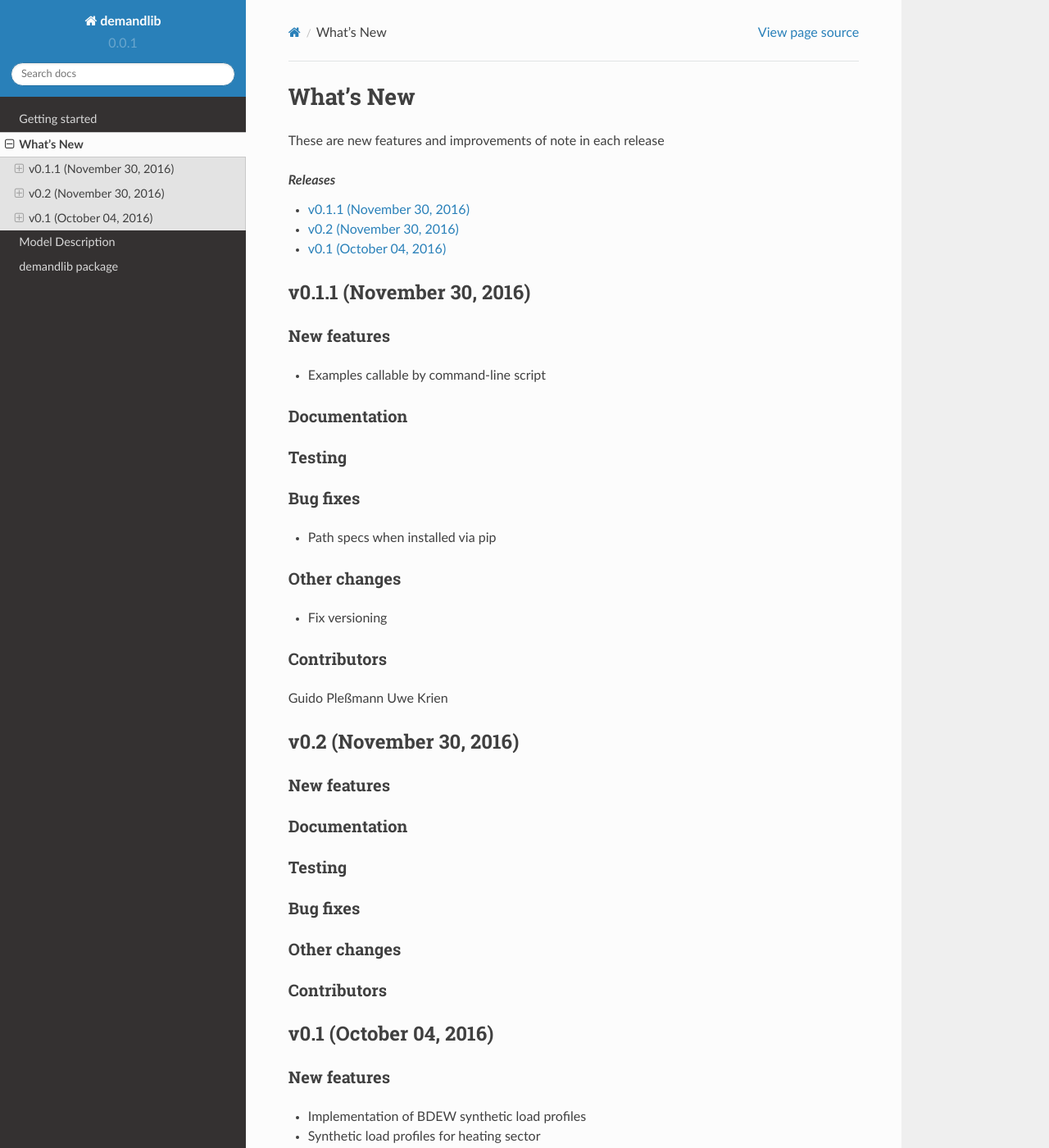
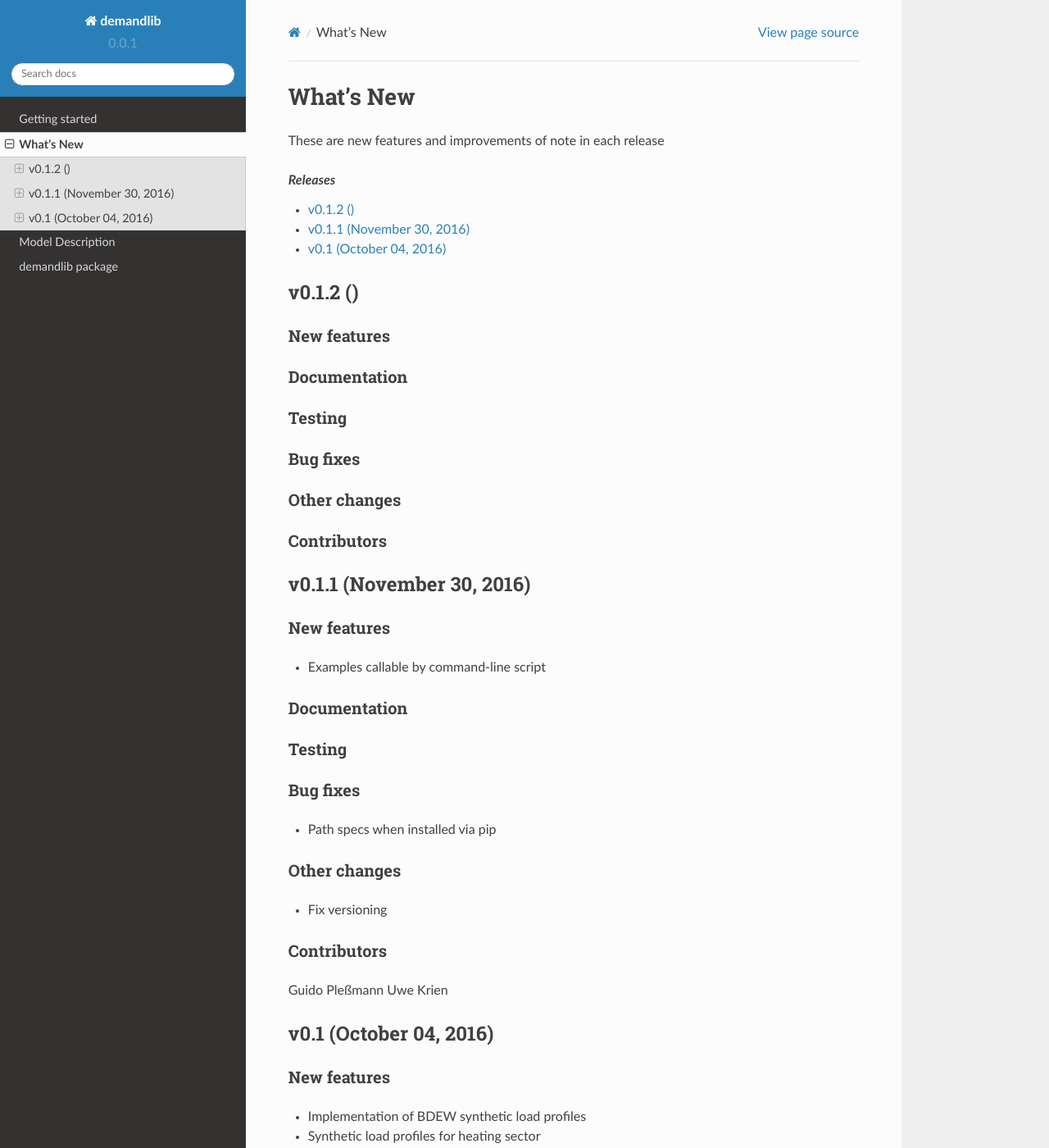
Before and after one commit to oemof/demandlib, a Sphinx documentation site: the page built from doc/whats_new.rst, in a window 1280 px wide and 1400 px high. Shown: the whole window at 82% size. Built offline with Sphinx 7.4.7 and the Read the Docs theme 2.0.0, drawn with Linux system fonts in a browser that asks for light colours; formulas are drawn with MathJax 3; some of the changed lines change nothing that is shown; some of the changed text lies outside the part shown.

Commit message:
clean up whatsnew section

```diff
--- a/doc/whats_new.rst
+++ b/doc/whats_new.rst
@@ -8,6 +8,6 @@
     :local:
     :backlinks: top
 
+.. include::  whatsnew/v012.txt
 .. include::  whatsnew/v011.txt
-.. include::  whatsnew/v002.txt
-.. include::  whatsnew/v001.txt
+.. include::  whatsnew/v010.txt
--- a/doc/whatsnew/v001.txt
+++ b/doc/whatsnew/v010.txt
@@ -1,30 +1,12 @@
 v0.1 (October 04, 2016)
 +++++++++++++++++++++++++
+
 
 New features
 ############
 * Implementation of BDEW synthetic load profiles
 * Synthetic load profiles for heating sector
 * Self-made industry demand profile similar to BDEW profiles
-
-
-Documentation
-#############
-
-
-Testing
-#######
-
-
-
-Bug fixes
-#########
-
-
-
-Other changes
-#############
-
 
 
 Contributors
--- a/doc/whatsnew/v002.txt
+++ b/doc/whatsnew/v012.txt
@@ -1,4 +1,4 @@
-v0.2 (November 30, 2016)
+v0.1.2 ()
 +++++++++++++++++++++++++
 
 New features
```
